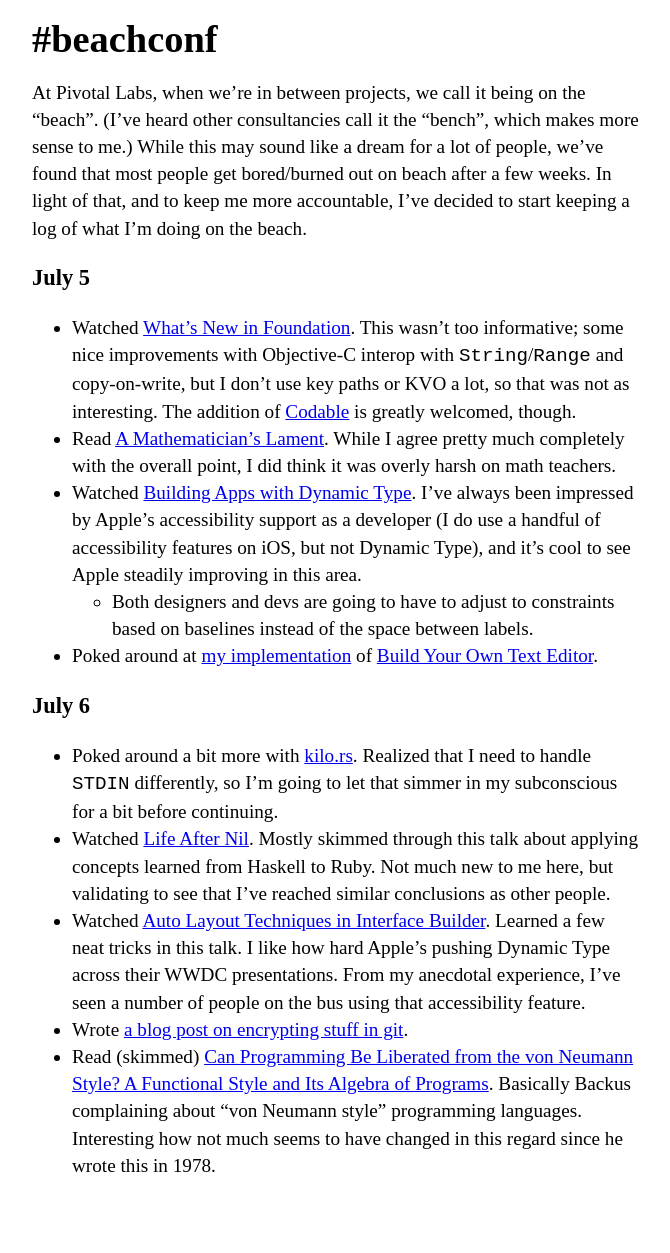
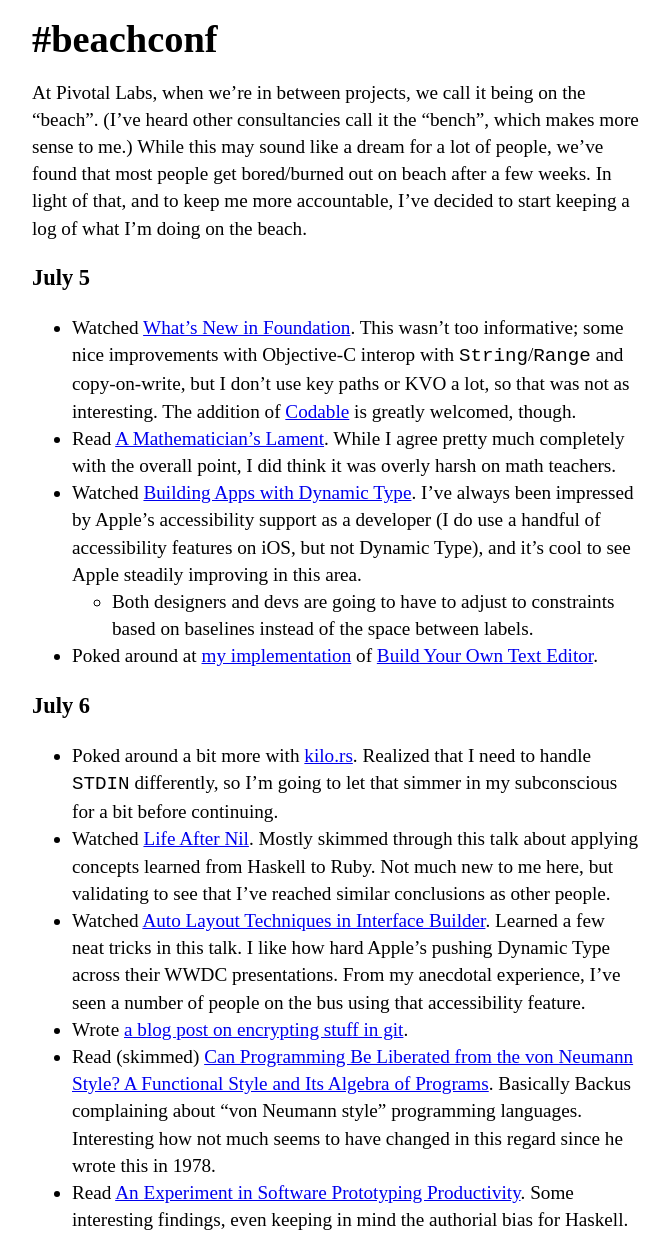
Before and after one commit to kejadlen/kejadlen.github.io, a Jekyll site: the page built from _posts/2017-07-05-beachconf.md, in a window 1280 px wide. Shown: the whole page, without its empty margins (136-806 px from the left). Built offline with Jekyll 4.4.1, drawn with Linux system fonts in a browser that asks for light colours; before the commit the page ends 1198 px from its top, so only the background shows below that.

Commit message:
moar #beachconf

```diff
--- a/_posts/2017-07-05-beachconf.md
+++ b/_posts/2017-07-05-beachconf.md
@@ -52,8 +52,12 @@
   Backus complaining about "von Neumann style" programming languages.
   Interesting how not much seems to have changed in this regard since he wrote
   this in 1978.
+- Read [An Experiment in Software Prototyping Productivity][haskell-prototype].
+  Some interesting findings, even keeping in mind the authorial bias for
+  Haskell.
 
 [life-after-nil]: https://vimeo.com/200077718
 [412]: https://developer.apple.com/videos/play/wwdc2017/412/
 [encrypting-stuff-in-git]: {{ site.baseurl }}{% post_url 2017-07-06-encrypting-stuff-in-git %}
 [backus-turing]: http://www.thocp.net/biographies/papers/backus_turingaward_lecture.pdf
+[haskell-prototype]: http://haskell.cs.yale.edu/?post_type=publication&p=366
```
